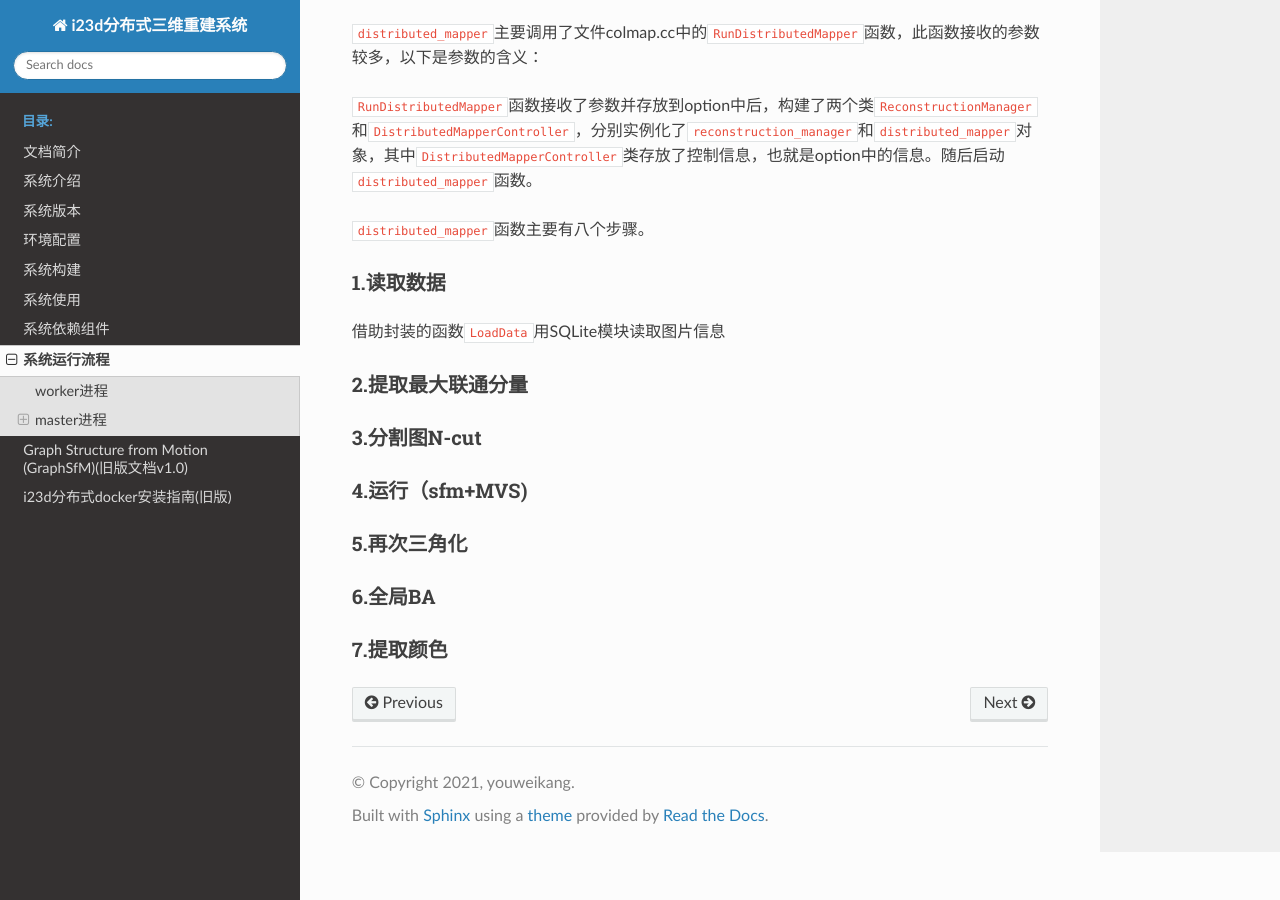
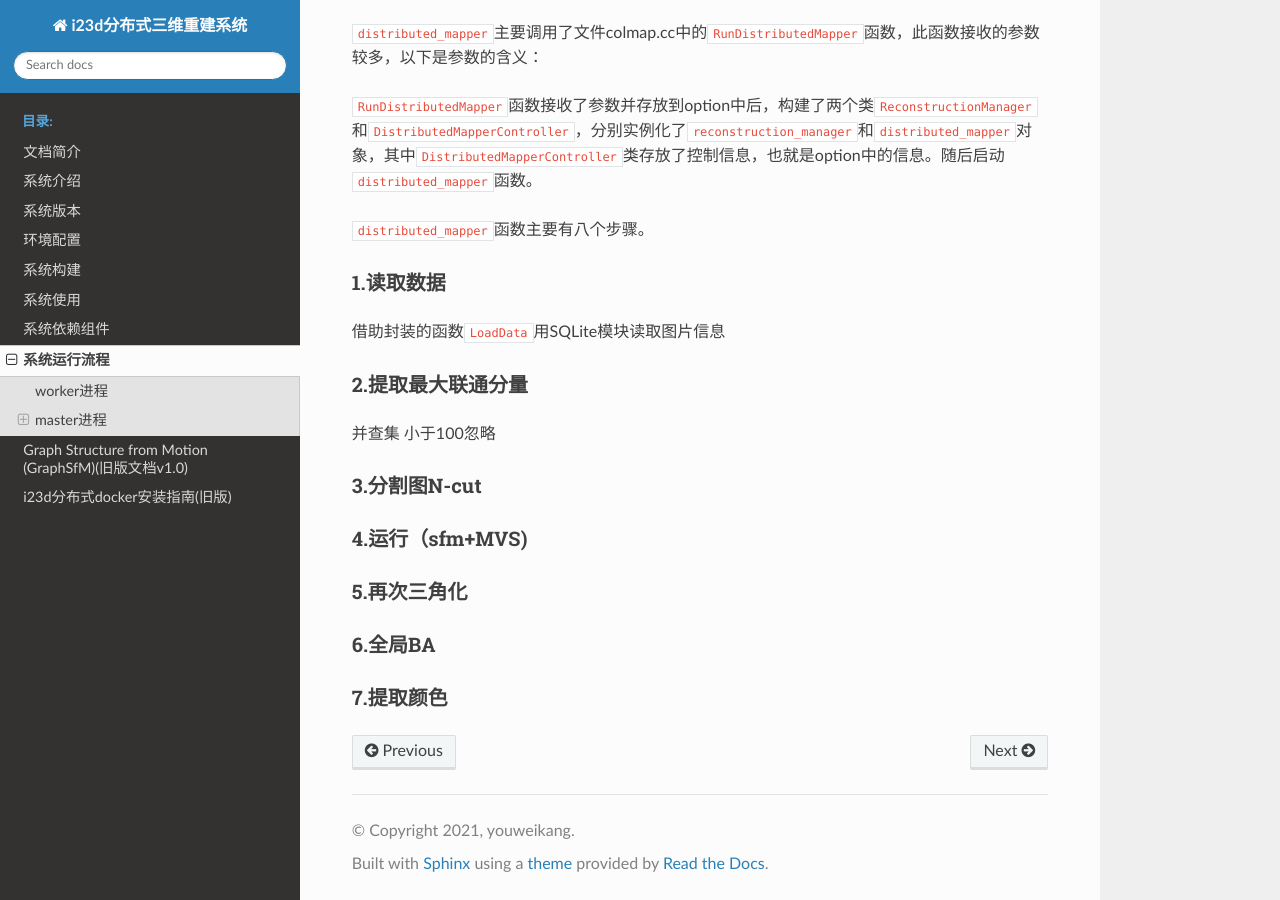
Before and after one commit to lemondante/gil_i23d_doc, a Sphinx documentation site: the page built from source/SourceAnalysis/process.md, in a window 1280 px wide and 900 px high, scrolled down 3269 px. Built offline with Sphinx 7.4.7 and the Read the Docs theme 2.0.0, drawn with Linux system fonts in a browser that asks for light colours.

Commit message:
union_find 100

```diff
--- a/source/SourceAnalysis/process.md
+++ b/source/SourceAnalysis/process.md
@@ -138,6 +138,8 @@ $DATASET_PATH/$log_folder \
 
 ### 2.提取最大联通分量
 
+并查集 小于100忽略
+
 ### 3.分割图N-cut
 
 ### 4.运行（sfm+MVS)
```
